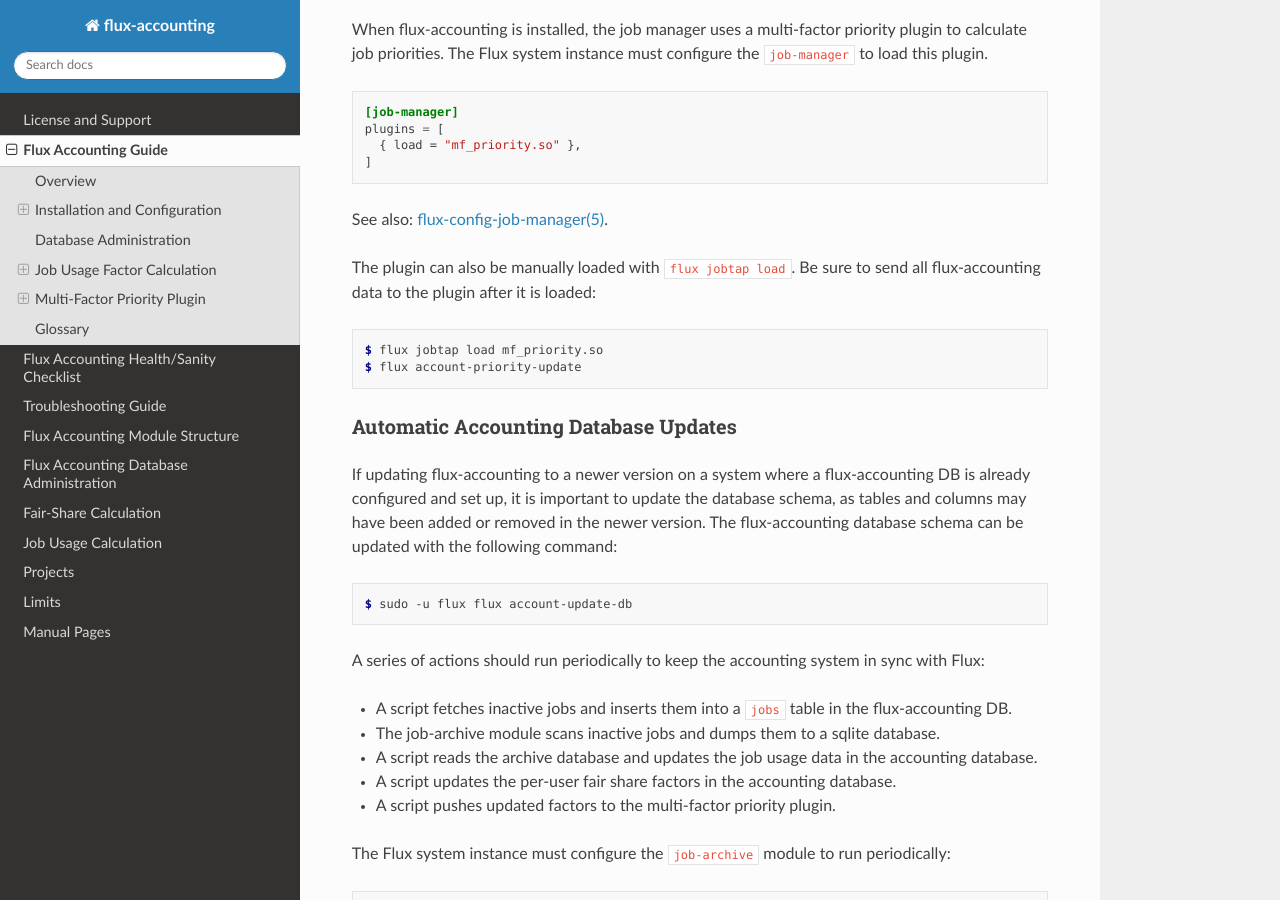
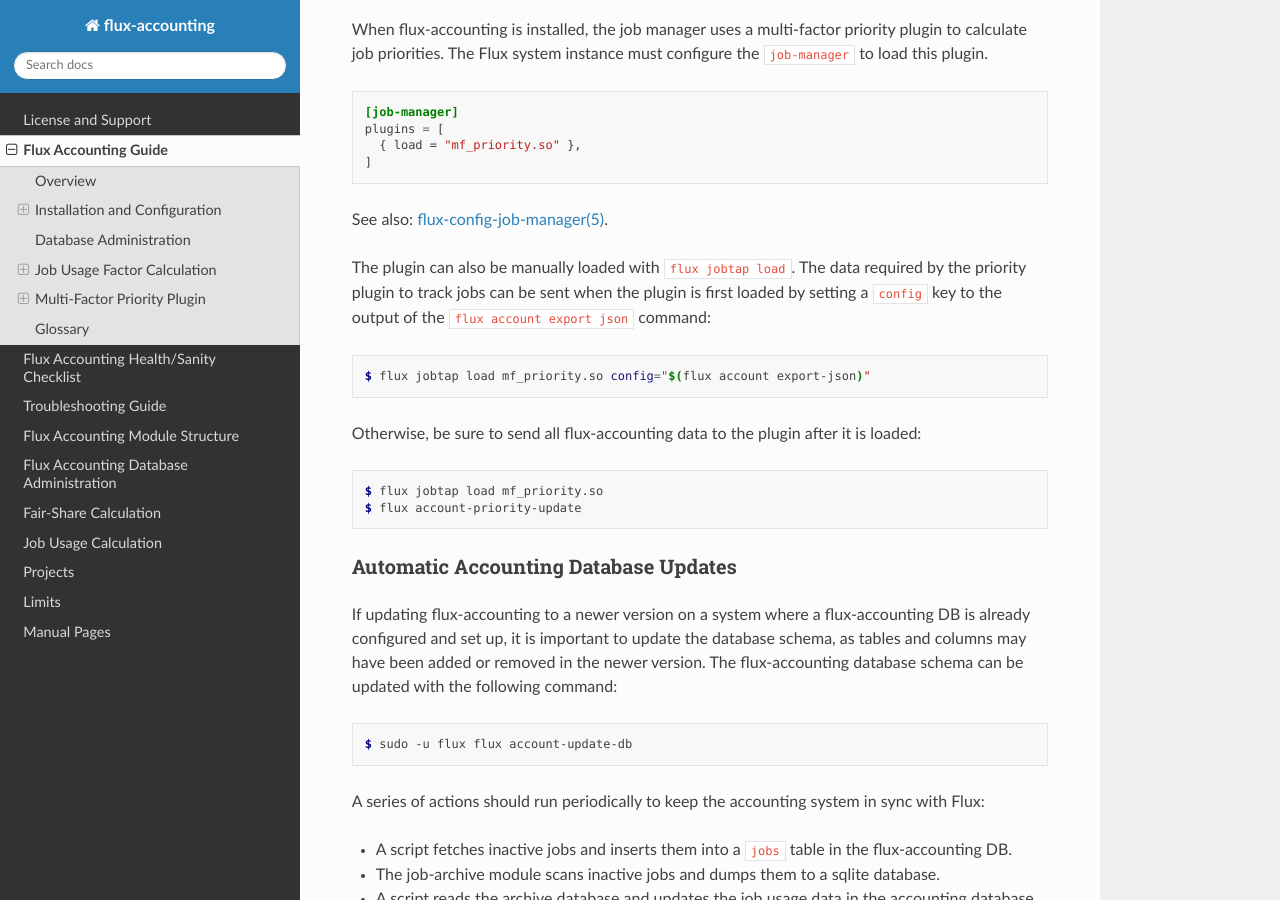
Before and after one commit to flux-framework/flux-accounting, a Sphinx documentation site: the page built from doc/guide/accounting-guide.rst, in a window 1280 px wide and 900 px high, scrolled down 2439 px. Built offline with Sphinx 7.4.7 and the Read the Docs theme 3.1.0, drawn with Linux system fonts in a browser that asks for light colours; pages that are not in the unit, such as notebooks, are missing from menus.

Commit message:
doc: add note about initializing plugin on load
Problem: There is no mention of passing the "config" key-value pair when
loading the priority plugin in the accounting guide.

Adjust the section on loading the priority plugin to make a note of
also passing the "config" key when loading it.

```diff
--- a/doc/guide/accounting-guide.rst
+++ b/doc/guide/accounting-guide.rst
@@ -130,8 +130,17 @@ configure the ``job-manager`` to load this plugin.
 
 See also: :core:man5:`flux-config-job-manager`.
 
-The plugin can also be manually loaded with ``flux jobtap load``. Be sure to
-send all flux-accounting data to the plugin after it is loaded:
+The plugin can also be manually loaded with ``flux jobtap load``. The data
+required by the priority plugin to track jobs can be sent when the plugin is
+first loaded by setting a ``config`` key to the output of the ``flux account
+export json`` command:
+
+.. code-block:: console
+
+ $ flux jobtap load mf_priority.so config="$(flux account export-json)"
+
+Otherwise, be sure to send all flux-accounting data to the plugin after it is
+loaded:
 
 .. code-block:: console
 
```
